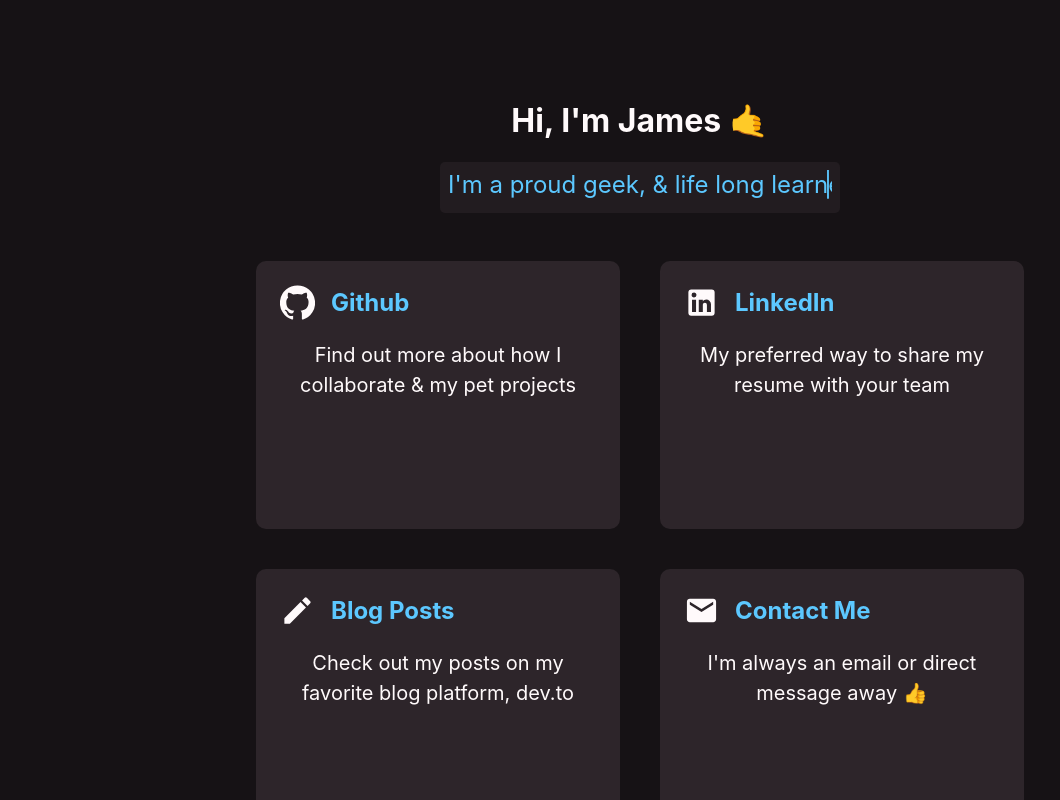
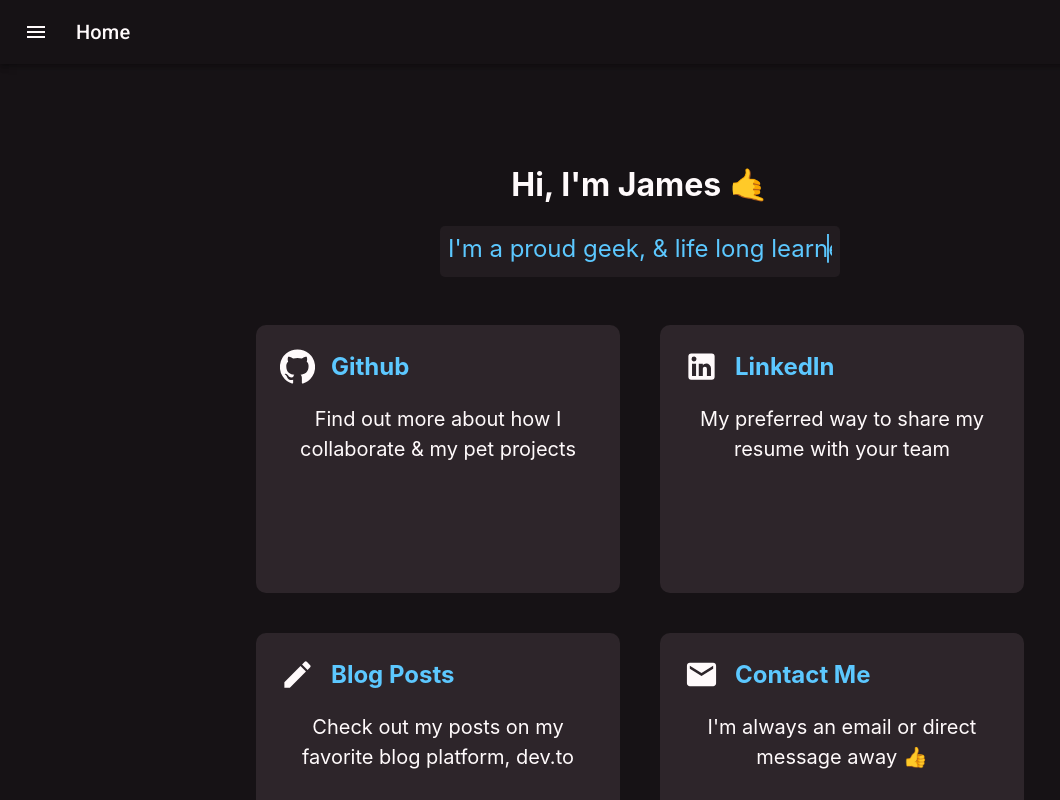
Before and after one commit to jimboslicethat/folio, a Next.js app: page / in a window 1280 px wide. Shown: the top 800 px of the page, without its empty margins (0-1060 px from the left). Built offline with nearby package versions, Linux system fonts and the light colour scheme.

Commit message:
Add Navbar

```diff
--- a/pages/index.module.css
+++ b/pages/index.module.css
@@ -1,6 +1,5 @@
 .container {
   min-height: 100vh;
-  padding: 0 0.5rem;
   display: flex;
   flex-direction: column;
   justify-content: center;
--- a/pages/index.tsx
+++ b/pages/index.tsx
@@ -6,6 +6,7 @@ import CreateIcon from '@material-ui/icons/Create'
 
 import styles from './index.module.css'
 import Card from './common/components/card'
+import NavBar from './navbar'
 import Biography from './biography'
 
 export default function Home() {
@@ -25,7 +26,7 @@ export default function Home() {
 
         <link rel="manifest" href="/site.webmanifest" />
       </Head>
-
+      <NavBar />
       <main className={styles.main}>
         <h1 className={styles.title}>Hi, I'm James 🤙</h1>
         <Biography />
--- /dev/null
+++ b/pages/navbar.tsx
@@ -0,0 +1,35 @@
+import React from 'react'
+import { createStyles, makeStyles, Theme } from '@material-ui/core/styles'
+import AppBar from '@material-ui/core/AppBar'
+import Toolbar from '@material-ui/core/Toolbar'
+import Typography from '@material-ui/core/Typography'
+import IconButton from '@material-ui/core/IconButton'
+import MenuIcon from '@material-ui/icons/Menu'
+
+const useStyles = makeStyles((theme: Theme) =>
+  createStyles({
+    root: {
+      width: '100%'
+    },
+    menuButton: {
+      marginRight: theme.spacing(2)
+    }
+  })
+)
+
+export default function ButtonAppBar() {
+  const classes = useStyles()
+
+  return (
+    <AppBar className={classes.root} position="static" color="transparent">
+      <Toolbar>
+        <IconButton edge="start" className={classes.menuButton} aria-label="menu" color="inherit">
+          <MenuIcon />
+        </IconButton>
+        <Typography variant="h6" color="inherit">
+          Home
+        </Typography>
+      </Toolbar>
+    </AppBar>
+  )
+}
```
